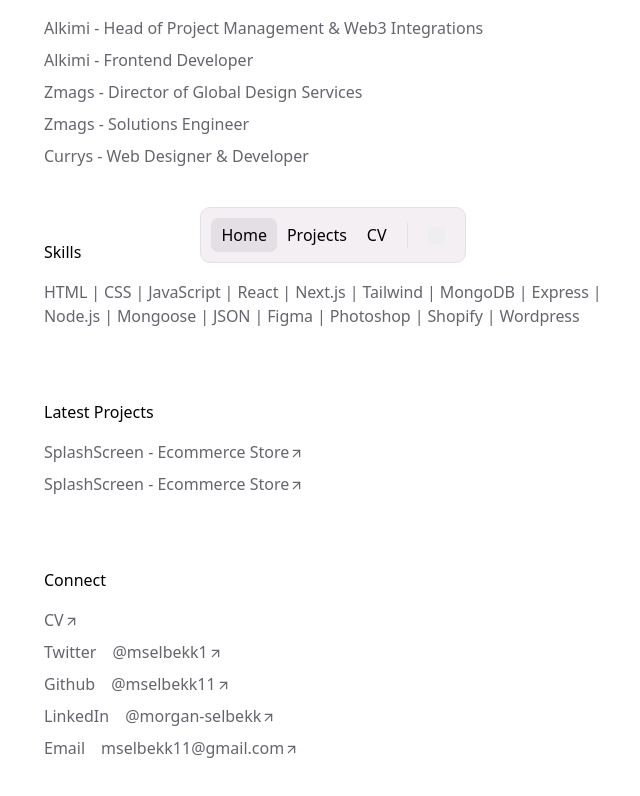
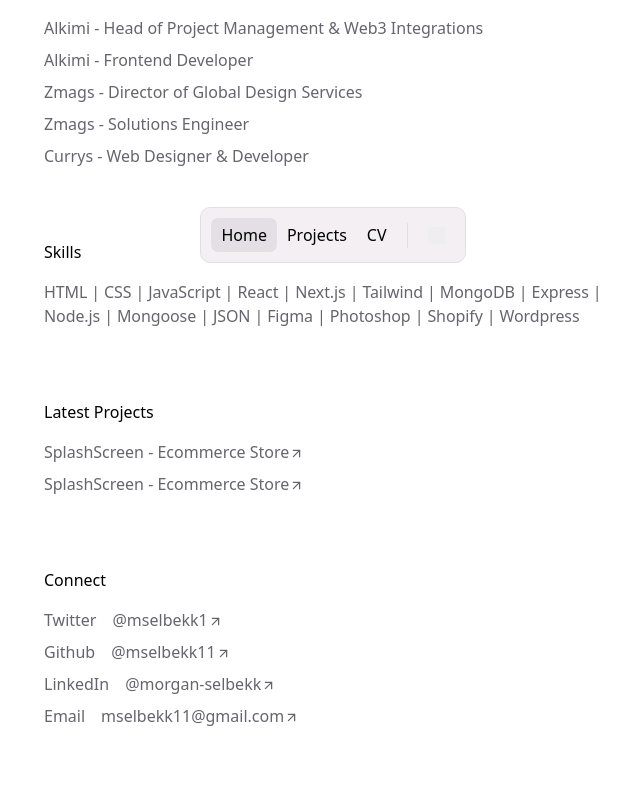
Before and after one commit to mselbekk11/portfolio-2024, a Next.js app: page / in a window 1280 px wide. Shown: the part 517-1313 px from the top of the page, without its empty margins (307-947 px from the left). Built offline with nearby package versions, Linux system fonts and the light colour scheme.

Commit message:
updated the connect section

```diff
--- a/src/pages/index.js
+++ b/src/pages/index.js
@@ -116,9 +116,17 @@
         <div className='mt-16 animate-slideFromDownAndFade [animation-delay:calc(var(--animation-delay)*5)]'>
           <h2 className='h2 mb-4'>Connect</h2>
           <ul className='mb-2'>
-            <li className='mb-2 flex'>
-              <span>CV</span>
-              <span className='inline-block'>
+            <li>
+              <div className='flex items-center mb-2'>
+                <span className='mr-4'>Twitter</span>
+                <span>
+                  {' '}
+                  <a href='https://twitter.com/mselbekk1' target='_blank'>
+                    @mselbekk1
+                  </a>
+                </span>
+                <span>
+                  {' '}
                   <svg
                     xmlns='http://www.w3.org/2000/svg'
                     width='15'
@@ -136,13 +144,19 @@
                     <path d='M7 17 17 7' />
                   </svg>
                 </span>
+              </div>
             </li>
-            <li className='mb-2 flex'>
-              <span className='pr-4'>Twitter</span>
-              <span className='inline-block'>
-                <a href='https://twitter.com/mselbekk1' target='_blank'>
-                  @mselbekk1
+
+            <li>
+              <div className='flex items-center mb-2'>
+                <span className='mr-4'>Github</span>
+                <span>
+                  <a href='https://github.com/mselbekk11' target='_blank'>
+                    @mselbekk11
                   </a>
+                </span>
+                <span>
+                  {' '}
                   <svg
                     xmlns='http://www.w3.org/2000/svg'
                     width='15'
@@ -160,13 +174,21 @@
                     <path d='M7 17 17 7' />
                   </svg>
                 </span>
+              </div>
             </li>
-            <li className='mb-2 flex'>
-              <span className='pr-4'>Github</span>
-              <span className='inline-block'>
-                <a href='https://github.com/mselbekk11' target='_blank'>
-                  @mselbekk11
+
+            <li>
+              <div className='flex items-center mb-2'>
+                <span className='mr-4'>LinkedIn</span>
+                <span>
+                  <a
+                    href='https://www.linkedin.com/in/morgan-selbekk/'
+                    target='_blank'
+                  >
+                    @morgan-selbekk
                   </a>
+                </span>
+                <span>
                   <svg
                     xmlns='http://www.w3.org/2000/svg'
                     width='15'
@@ -184,16 +206,19 @@
                     <path d='M7 17 17 7' />
                   </svg>
                 </span>
+              </div>
             </li>
-            <li className='mb-2 flex'>
-              <span className='pr-4'>LinkedIn</span>
-              <span className='inline-block'>
-                <a
-                  href='https://www.linkedin.com/in/morgan-selbekk/'
-                  target='_blank'
-                >
-                  @morgan-selbekk
+
+            <li>
+              <div className='flex items-center mb-2'>
+                <span className='mr-4'>Email</span>
+                <span>
+                  <a href='mailto:mselbekk11@gmail.com' target='_blank'>
+                    mselbekk11@gmail.com
                   </a>
+                </span>
+                <span>
+                  {' '}
                   <svg
                     xmlns='http://www.w3.org/2000/svg'
                     width='15'
@@ -211,30 +236,7 @@
                     <path d='M7 17 17 7' />
                   </svg>
                 </span>
-            </li>
-            <li className='mb-2 flex'>
-              <span className='pr-4'>Email</span>
-              <span className='inline-block'>
-                <a href='mailto:mselbekk11@gmail.com' target='_blank'>
-                  mselbekk11@gmail.com
-                </a>
-                <svg
-                  xmlns='http://www.w3.org/2000/svg'
-                  width='15'
-                  height='15'
-                  viewBox='0 0 24 24'
-                  fill='none'
-                  stroke='currentColor'
-                  stroke-width='2'
-                  stroke-linecap='round'
-                  stroke-linejoin='round'
-                  class='lucide lucide-arrow-up-right'
-                  className='inline-block'
-                >
-                  <path d='M7 7h10v10' />
-                  <path d='M7 17 17 7' />
-                </svg>
-              </span>
+              </div>
             </li>
           </ul>
         </div>
```
Lines whose indentation alone changed are shown as unchanged.
